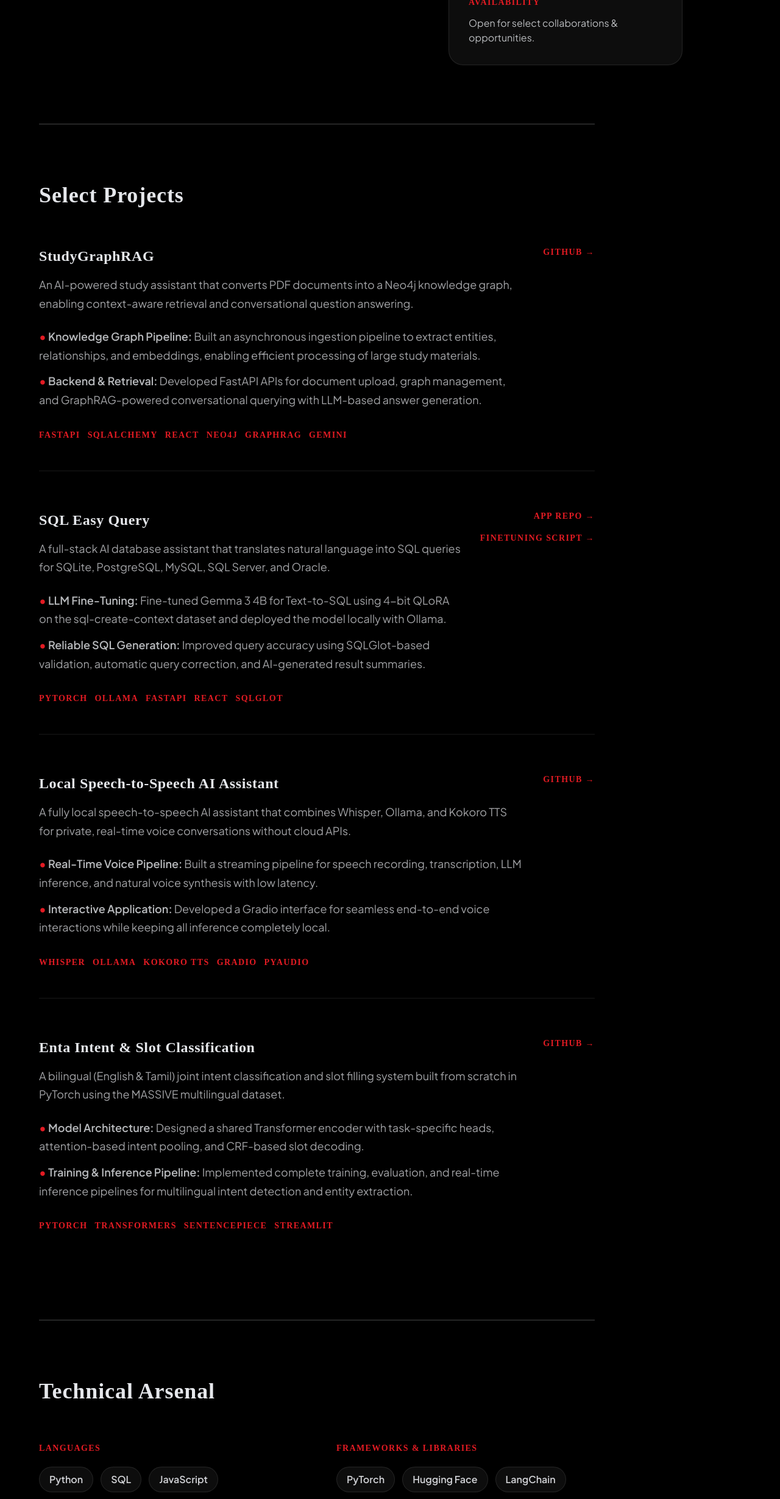
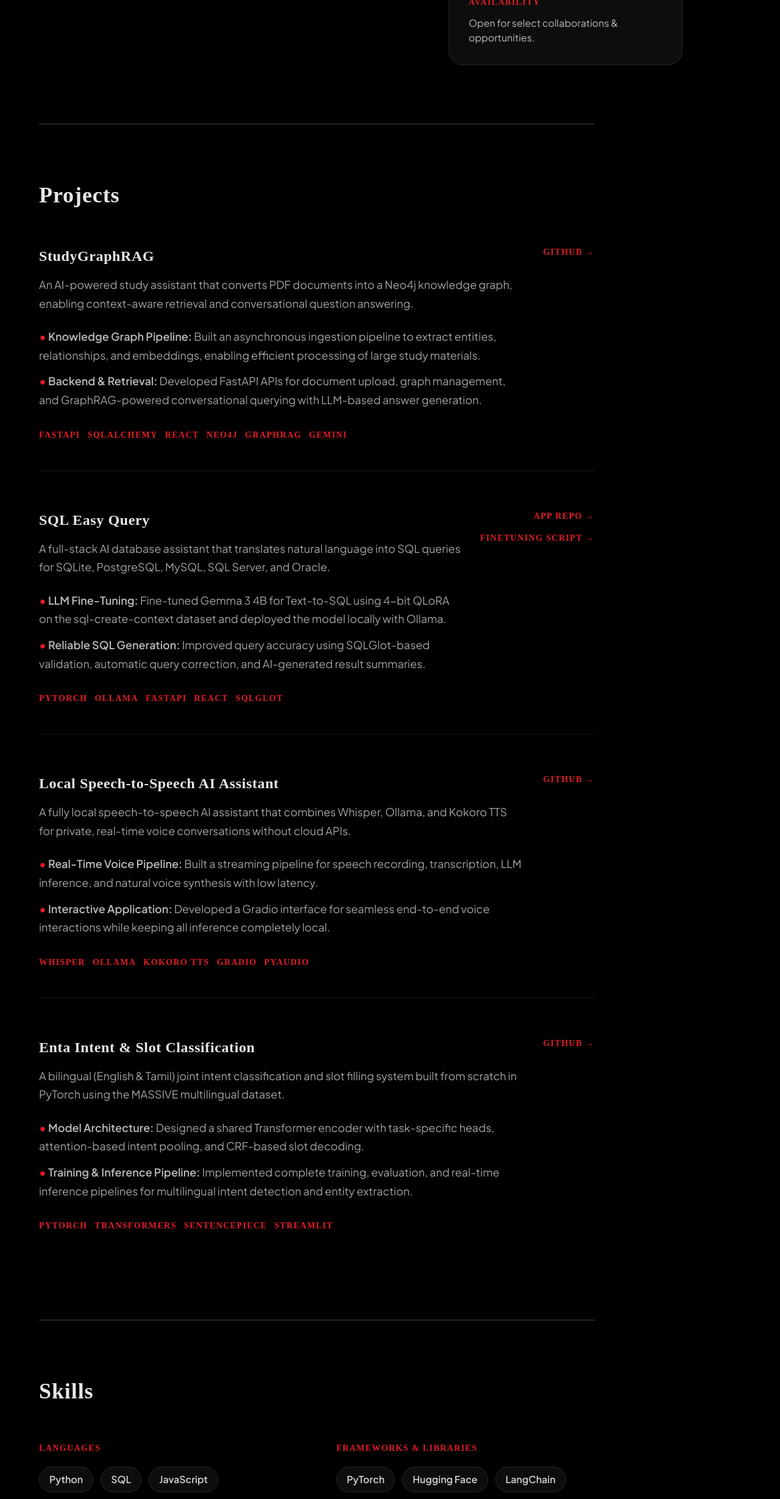
Before and after one commit to Manish-A-04/portfolio, a React (Vite) app: page / in a window 1280 px wide. Shown: the part 1292-3751 px from the top of the page at 61% size. Built offline with nearby package versions, Linux system fonts and the light colour scheme; a web font is replaced by a local one.

Commit message:
Renamed the section titles

```diff
--- a/src/components/Footer.jsx
+++ /dev/null
@@ -1,14 +0,0 @@
-export default function Footer() {
-  return (
-    <footer className="py-12 border-t border-fg/30 mt-section-gap">
-      <div className="max-w-container-max mx-auto px-margin-mobile md:px-margin-desktop flex flex-col md:flex-row justify-between items-center gap-6">
-        <div className="font-display tracking-wide text-base md:text-lg text-accent font-bold">M.</div>
-        <p className="font-body-md text-sm text-fg/70">Designed & Built by Manish © 2024</p>
-        <div className="flex gap-6">
-          <a className="font-display tracking-widest font-bold uppercase text-sm text-fg/70 hover:text-accent transition-colors" href="https://github.com/Manish-A-04" target="_blank" rel="noopener noreferrer">GitHub</a>
-          <a className="font-display tracking-widest font-bold uppercase text-sm text-fg/70 hover:text-accent transition-colors" href="https://linkedin.com/in/manish-a-47a791326" target="_blank" rel="noopener noreferrer">LinkedIn</a>
-        </div>
-      </div>
-    </footer>
-  );
-}
--- a/src/components/Projects.jsx
+++ b/src/components/Projects.jsx
@@ -48,7 +48,7 @@ export default function Projects() {
   return (
     <section className="w-full px-margin-mobile md:px-margin-desktop" id="projects">
       <div className="py-section-gap border-t border-fg/30 max-w-6xl mx-auto w-full">
-        <h2 className="font-display tracking-wide font-extrabold text-3xl md:text-4xl mb-16">Select Projects</h2>
+        <h2 className="font-display tracking-wide font-extrabold text-3xl md:text-4xl mb-16">Projects</h2>
         <div className="space-y-16 max-w-5xl">
           {projects.map((project, idx) => (
             <div key={idx} className="flex flex-col md:flex-row justify-between gap-8 pb-12 border-b border-fg/10 last:border-b-0">
--- a/src/components/Skills.jsx
+++ b/src/components/Skills.jsx
@@ -2,7 +2,7 @@ export default function Skills() {
   return (
     <section className="w-full px-margin-mobile md:px-margin-desktop" id="skills">
       <div className="py-section-gap border-t border-fg/30 max-w-6xl mx-auto w-full">
-      <h2 className="font-display tracking-wide font-extrabold text-3xl md:text-4xl mb-16">Technical Arsenal</h2>
+        <h2 className="font-display tracking-wide font-extrabold text-3xl md:text-4xl mb-16">Skills</h2>
         <div className="grid grid-cols-1 md:grid-cols-2 gap-x-16 gap-y-12">
           <div className="break-words">
             <h3 className="font-display tracking-widest font-bold text-sm uppercase text-accent mb-5">Languages</h3>
```
Lines whose indentation alone changed are shown as unchanged.
